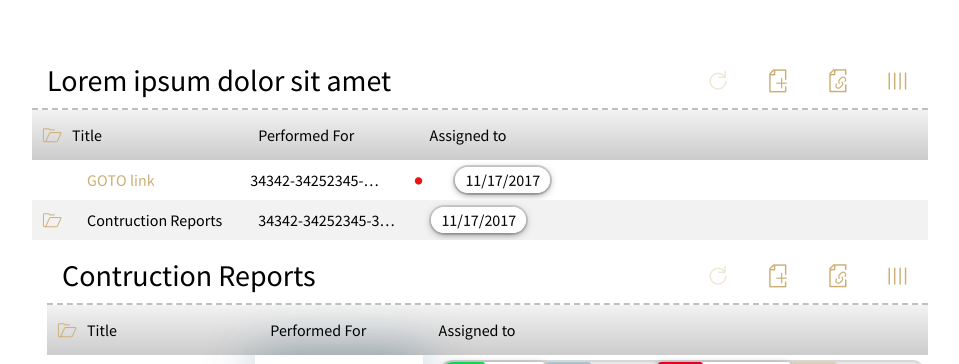
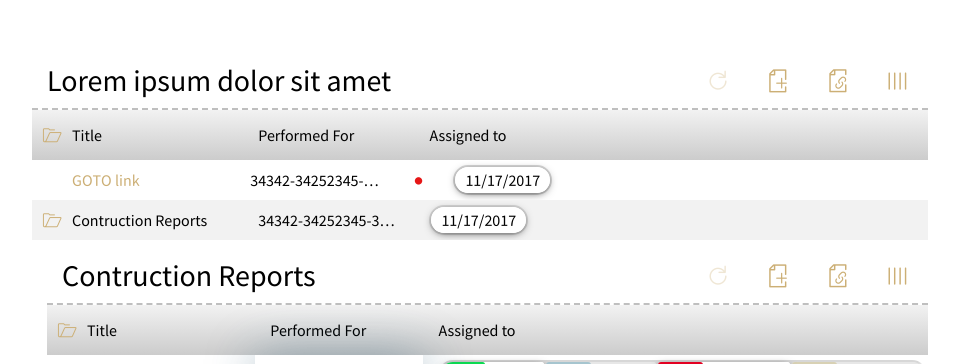
Before and after one commit to lordblendi/tracker-mockup, a Jekyll site: the page built from pages/itembox.html, in a window 1280 px wide. Shown: the top 364 px of the page, without its empty margins (160-1119 px from the left). Built offline with Jekyll 4.4.1, drawn with Linux system fonts in a browser that asks for light colours; nearby versions of some CDN libraries; comment, search, counter and statistics services are not loaded.

Commit message:
fix action paddings

```diff
--- a/_includes/blocks/itembox.html
+++ b/_includes/blocks/itembox.html
@@ -31,7 +31,7 @@
   </ul>
 
   <ul class="itemBox__row itemBox__row--h2">
-    <li class="itemBox__cell itemBox__cell--flex0 itemBox__cell--action itemBoxTable__headCell--toggle">
+    <li class="itemBox__cell itemBox__cell--flex0 itemBox__cell--action">
       <div class="itemBox__cellInner">
         <i class="itemBox__action JS_expand">ऄ</i>
       </div>
@@ -48,7 +48,7 @@
   </ul>
 
   <ul class="itemBox__row itemBox__row--item">
-    <li class="itemBox__cell itemBox__cell--flex0">
+    <li class="itemBox__cell itemBox__cell--flex0 itemBox__cell--action">
       <div class="itemBox__cellInner"></div>
     </li>
     <li class="itemBox__cell itemBox__cell--permalink">
@@ -80,7 +80,7 @@
   </ul>
 
   <ul class="itemBox__row itemBox__row--item">
-    <li class="itemBox__cell itemBox__cell--flex0 itemBoxTable__bodyCell--toggle">
+    <li class="itemBox__cell itemBox__cell--flex0 itemBox__cell--action">
       <div class="itemBox__cellInner">
         <i class="itemBox__action">ऄ</i>
       </div>
@@ -136,7 +136,7 @@
     </ul>
 
     <ul class="itemBox__row itemBox__row--h2">
-      <li class="itemBox__cell itemBox__cell--flex0 itemBox__cell--action itemBoxTable__headCell--toggle">
+      <li class="itemBox__cell itemBox__cell--flex0 itemBox__cell--action">
         <div class="itemBox__cellInner">
           <i class="itemBox__action">ऄ</i>
         </div>
@@ -288,7 +288,7 @@
       </ul>
 
       <ul class="itemBox__row itemBox__row--h2">
-        <li class="itemBox__cell itemBox__cell--flex0 itemBox__cell--action itemBoxTable__headCell--toggle">
+        <li class="itemBox__cell itemBox__cell--flex0 itemBox__cell--action">
           <div class="itemBox__cellInner">
             <i class="itemBox__action">ऄ</i>
           </div>
```
